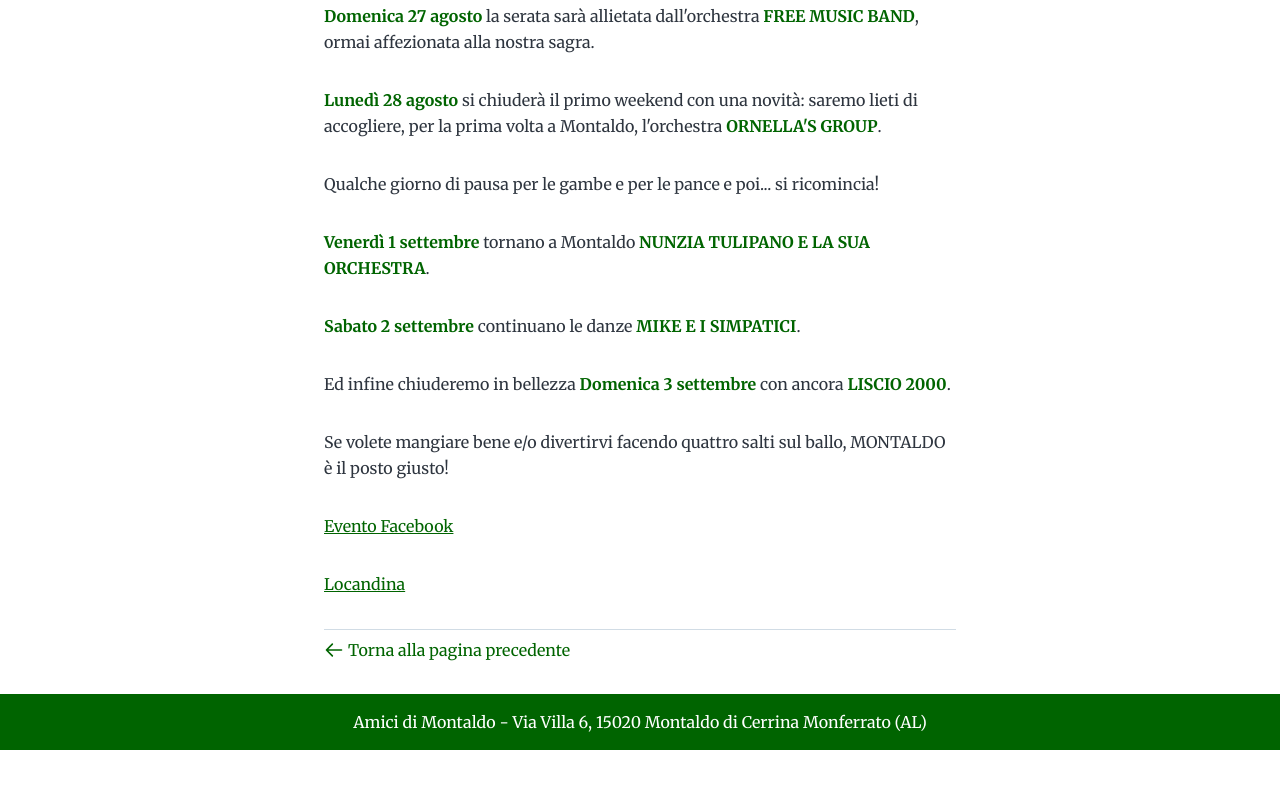
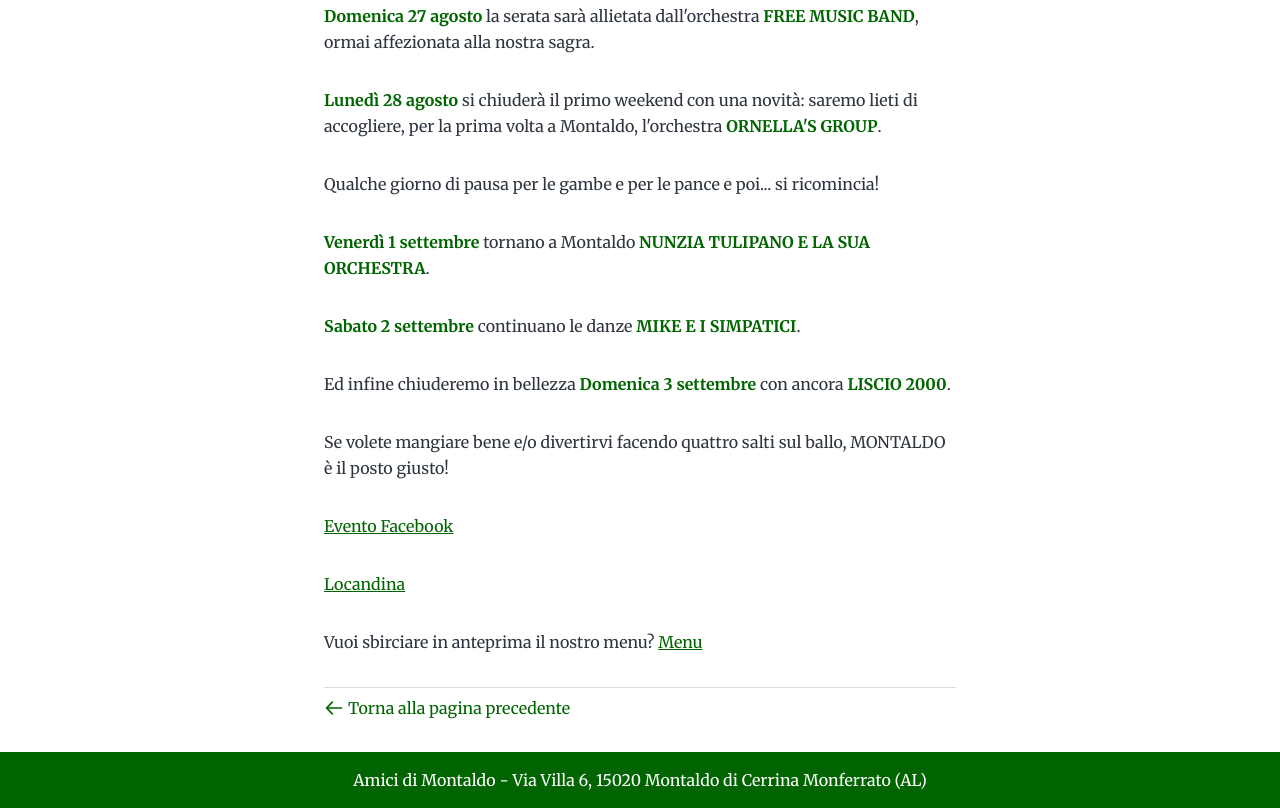
Before and after one commit to davidescarioni/amicidimontaldo, a Gatsby site: page /17-sagra-fritto-misto/ in a window 1280 px wide. Shown: the part 943-1751 px from the top of the page. Before the commit the page ends 1693 px from the top, so only its background shows below. Built offline with nearby package versions, Linux system fonts and the light colour scheme; Gatsby itself is replaced by a stand-in of ours.

Commit message:
Add menu link

```diff
--- a/content/blog/17-sagra-fritto-misto/index.md
+++ b/content/blog/17-sagra-fritto-misto/index.md
@@ -40,3 +40,5 @@ Se volete mangiare bene e/o divertirvi facendo quattro salti sul ballo, MONTALDO
 [Evento Facebook](https://fb.me/e/32dqUT9fb)
 
 [Locandina](./locandina-2023.pdf)
+
+Vuoi sbirciare in anteprima il nostro menu? [Menu](./montaldo-menu-2023.pdf)
```
